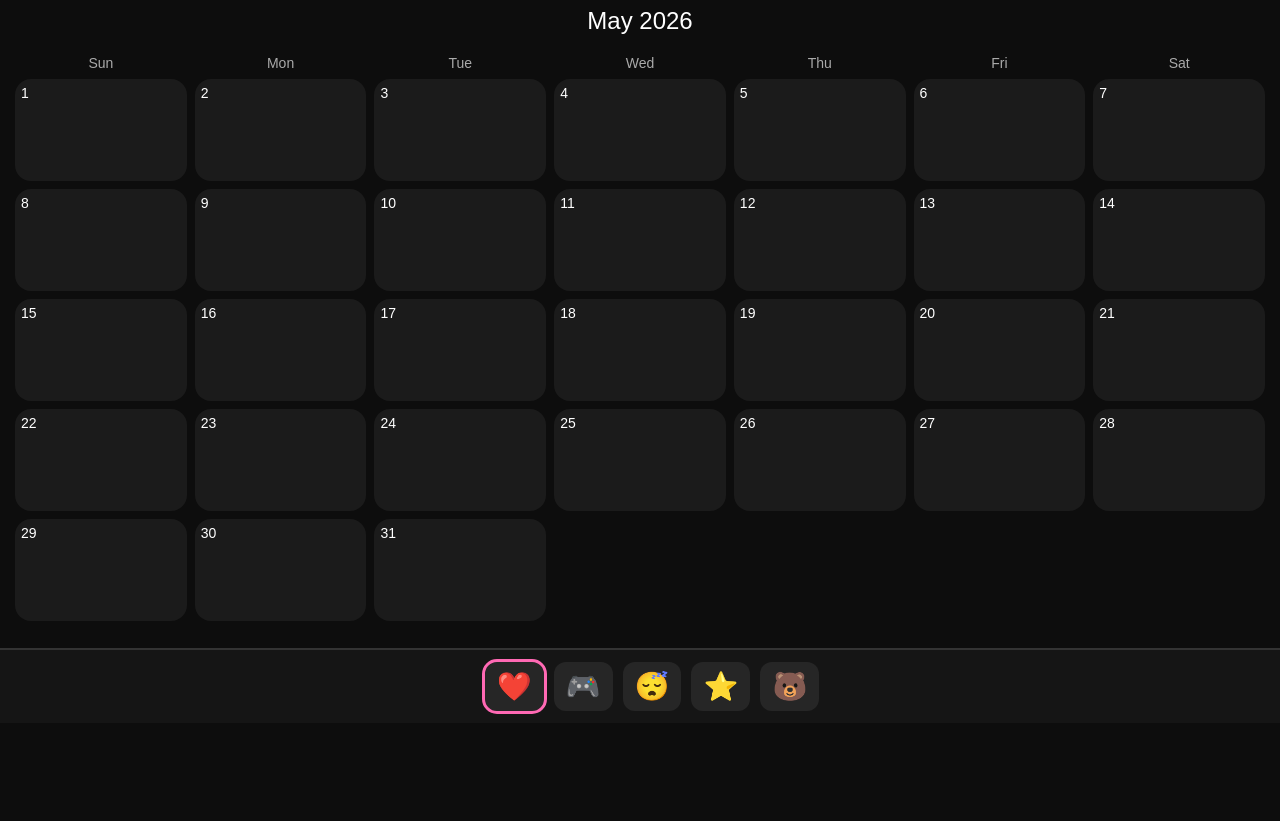
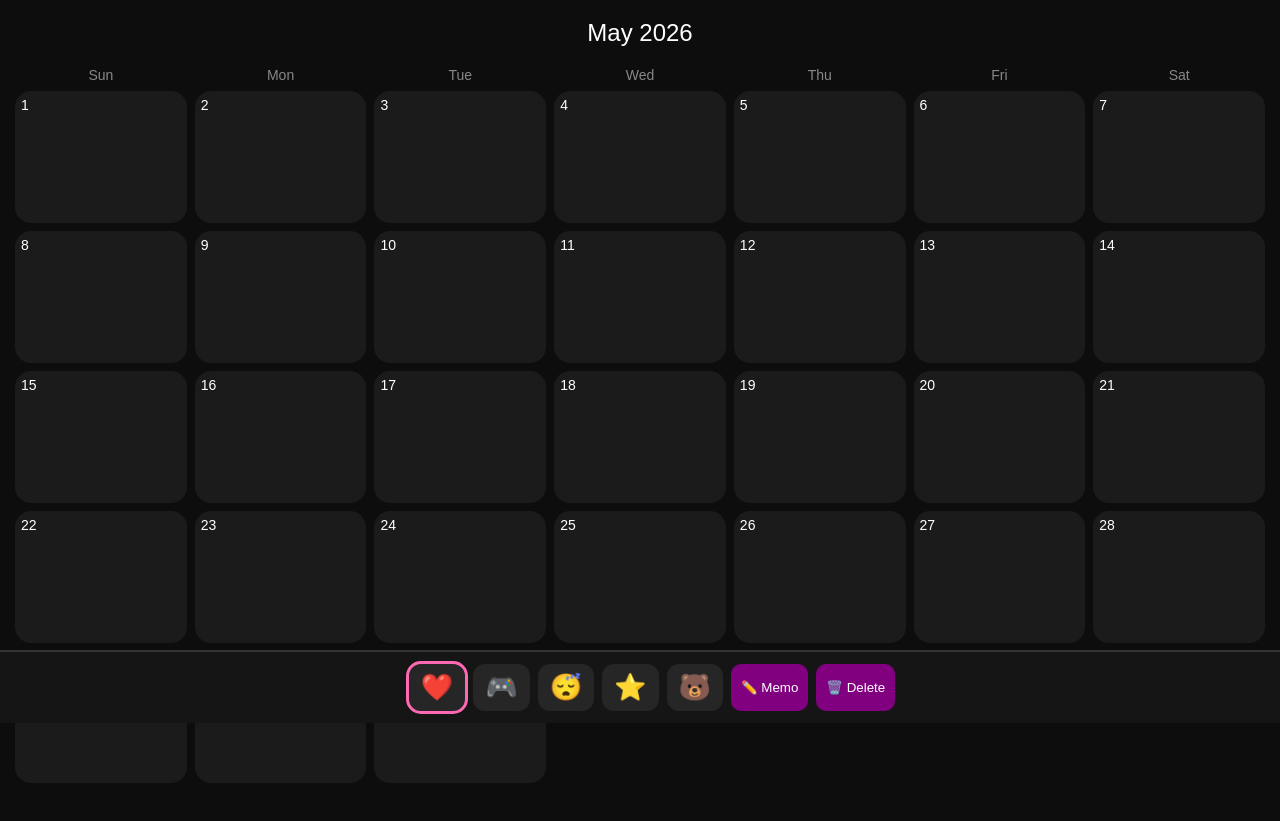
Before and after one commit to fnafmovie1987/Potetorion.github.io, a plain HTML site: page index.html in a window 1280 px wide. Shown: the part 77-898 px from the top of the page. Before the commit the page ends 800 px from the top, so only its background shows below. Drawn offline with Linux system fonts and the light colour scheme.

Commit message:
Update index.html

```diff
--- a/index.html
+++ b/index.html
@@ -12,13 +12,12 @@
     background:#0d0d0d;
     color:white;
     font-family:sans-serif;
-    padding:15px;
+    padding:15px 15px 100px;
 }
 
 h1{
     text-align:center;
     color:#ffb6d9;
-    margin-bottom:10px;
 }
 
 .month{
@@ -35,21 +34,16 @@
 
 .day-name{
     text-align:center;
-    color:#aaa;
+    color:#888;
     font-size:14px;
 }
 
 .day{
     background:#1b1b1b;
     border-radius:16px;
-    min-height:90px;
+    min-height:120px;
     padding:6px;
-    position:relative;
-    transition:0.2s;
-}
-
-.day:active{
-    transform:scale(0.95);
+    overflow:hidden;
 }
 
 .number{
@@ -57,10 +51,16 @@
 }
 
 .stickers{
-    margin-top:8px;
-    font-size:24px;
-    line-height:1.3;
+    font-size:22px;
+    margin-top:5px;
     word-break:break-word;
+}
+
+.memo{
+    margin-top:6px;
+    font-size:12px;
+    color:#ddd;
+    white-space:pre-wrap;
 }
 
 .sticker-bar{
@@ -72,12 +72,13 @@
     border-top:2px solid #333;
     display:flex;
     justify-content:center;
-    gap:10px;
+    gap:8px;
     padding:12px;
+    flex-wrap:wrap;
 }
 
 .sticker-btn{
-    font-size:28px;
+    font-size:26px;
     background:#262626;
     border:none;
     border-radius:12px;
@@ -87,6 +88,14 @@
 
 .selected{
     outline:3px solid hotpink;
+}
+
+.control-btn{
+    background:purple;
+    color:white;
+    border:none;
+    border-radius:10px;
+    padding:10px;
 }
 </style>
 </head>
@@ -100,11 +109,28 @@
 <div class="calendar" id="calendar"></div>
 
 <div class="sticker-bar">
-    <button class="sticker-btn selected" onclick="selectSticker('❤️', this)">❤️</button>
-    <button class="sticker-btn" onclick="selectSticker('🎮', this)">🎮</button>
-    <button class="sticker-btn" onclick="selectSticker('😴', this)">😴</button>
-    <button class="sticker-btn" onclick="selectSticker('⭐', this)">⭐</button>
-    <button class="sticker-btn" onclick="selectSticker('🐻', this)">🐻</button>
+
+<button class="sticker-btn selected"
+onclick="selectSticker('❤️',this)">❤️</button>
+
+<button class="sticker-btn"
+onclick="selectSticker('🎮',this)">🎮</button>
+
+<button class="sticker-btn"
+onclick="selectSticker('😴',this)">😴</button>
+
+<button class="sticker-btn"
+onclick="selectSticker('⭐',this)">⭐</button>
+
+<button class="sticker-btn"
+onclick="selectSticker('🐻',this)">🐻</button>
+
+<button class="control-btn"
+onclick="mode='memo'">✏️ Memo</button>
+
+<button class="control-btn"
+onclick="mode='delete'">🗑️ Delete</button>
+
 </div>
 
 <script>
@@ -120,8 +146,11 @@
 });
 
 let selectedSticker = "❤️";
+let mode = "sticker";
 
-function selectSticker(sticker, btn){
+function selectSticker(sticker,btn){
+
+    mode = "sticker";
 
     selectedSticker = sticker;
 
@@ -143,21 +172,55 @@
     const stickers = document.createElement("div");
     stickers.className = "stickers";
 
-    day.appendChild(number);
-    day.appendChild(stickers);
+    const memo = document.createElement("div");
+    memo.className = "memo";
+
+    stickers.innerHTML =
+        localStorage.getItem("stickers"+i) || "";
+
+    memo.innerText =
+        localStorage.getItem("memo"+i) || "";
 
     day.onclick = ()=>{
 
-        stickers.innerHTML += selectedSticker;
+        if(mode === "sticker"){
 
-        localStorage.setItem(
-            "day"+i,
-            stickers.innerHTML
-        );
+            stickers.innerHTML += selectedSticker;
+
+            localStorage.setItem(
+                "stickers"+i,
+                stickers.innerHTML
+            );
+        }
+
+        else if(mode === "delete"){
+
+            stickers.innerHTML = "";
+            memo.innerText = "";
+
+            localStorage.removeItem("stickers"+i);
+            localStorage.removeItem("memo"+i);
+        }
+
+        else if(mode === "memo"){
+
+            const text = prompt("メモを書く");
+
+            if(text){
+
+                memo.innerText = text;
+
+                localStorage.setItem(
+                    "memo"+i,
+                    text
+                );
+            }
+        }
     };
 
-    stickers.innerHTML =
-        localStorage.getItem("day"+i) || "";
+    day.appendChild(number);
+    day.appendChild(stickers);
+    day.appendChild(memo);
 
     calendar.appendChild(day);
 }
```
